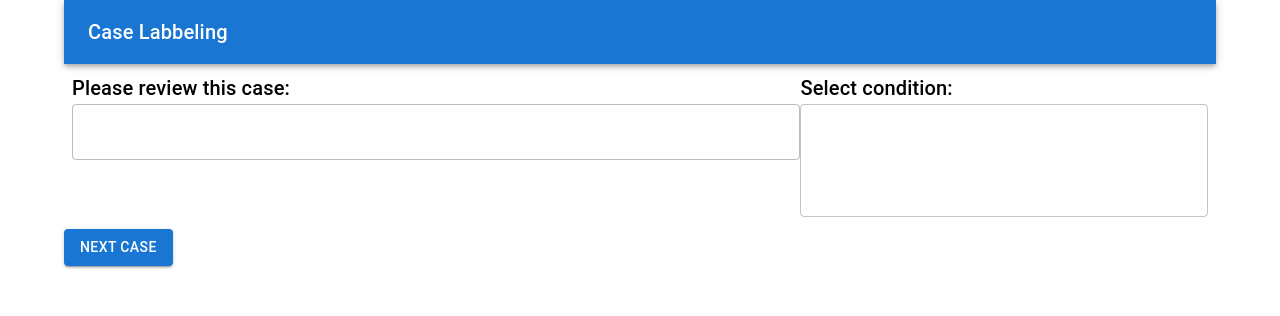
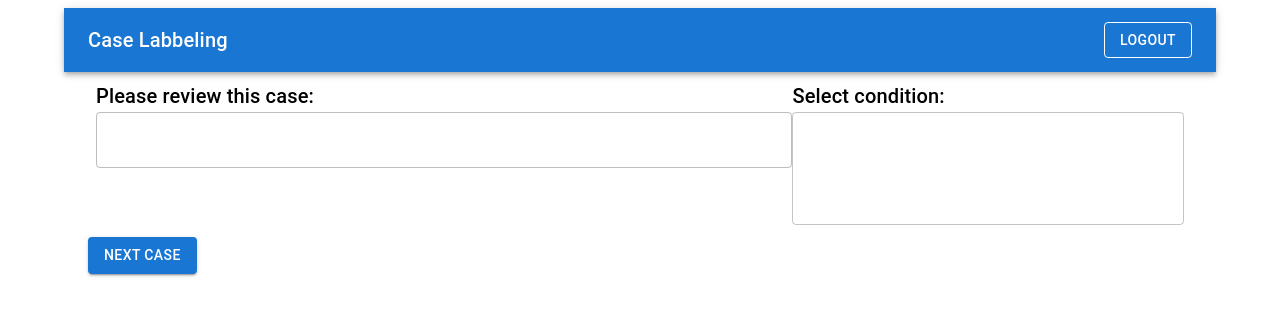
Before and after one commit to ruipgsantos/labeling_fe, a React (Create React App) app: page / in a window 1280 px wide. Shown: the top 316 px of the page. Built offline with nearby package versions, Linux system fonts and the light colour scheme.

Commit message:
pseudo login logic

```diff
--- a/package.json
+++ b/package.json
@@ -5,14 +5,18 @@
   "dependencies": {
     "@emotion/react": "^11.10.5",
     "@emotion/styled": "^11.10.5",
+    "@mui/lab": "^5.0.0-alpha.117",
     "@mui/material": "^5.11.6",
     "@testing-library/jest-dom": "^5.16.5",
     "@testing-library/react": "^13.4.0",
     "@testing-library/user-event": "^13.5.0",
     "@types/jest": "^27.5.2",
+    "@types/js-cookie": "^3.0.2",
     "@types/node": "^16.18.11",
     "@types/react": "^18.0.27",
     "@types/react-dom": "^18.0.10",
+    "axios": "^1.2.4",
+    "js-cookie": "^3.0.1",
     "react": "^18.2.0",
     "react-dom": "^18.2.0",
     "react-scripts": "5.0.1",
--- a/src/App.css
+++ /dev/null
@@ -1,38 +0,0 @@
-.App {
-  text-align: center;
-}
-
-.App-logo {
-  height: 40vmin;
-  pointer-events: none;
-}
-
-@media (prefers-reduced-motion: no-preference) {
-  .App-logo {
-    animation: App-logo-spin infinite 20s linear;
-  }
-}
-
-.App-header {
-  background-color: #282c34;
-  min-height: 100vh;
-  display: flex;
-  flex-direction: column;
-  align-items: center;
-  justify-content: center;
-  font-size: calc(10px + 2vmin);
-  color: white;
-}
-
-.App-link {
-  color: #61dafb;
-}
-
-@keyframes App-logo-spin {
-  from {
-    transform: rotate(0deg);
-  }
-  to {
-    transform: rotate(360deg);
-  }
-}
--- a/src/App.tsx
+++ b/src/App.tsx
@@ -1,19 +1,23 @@
 
-import './App.css';
 import { Select, TextField, Container, Button, Box, AppBar, Toolbar } from "@mui/material"
 import Typography from '@mui/material/Typography';
-import LoginButton from "./components/LoginButton";
+import LoginButton from './components/LoginButton';
+import useLogin from "./hooks/UseLogin";
 
 function App() {
+
+  const { loading, isLoggedIn, loginError, doLogin, doLogout } = useLogin();
+
   return (
     <Container >
       <AppBar position='static'>
-        <Toolbar sx={{ display: "flex" }}>
+        <Toolbar sx={{ display: "flex", justifyContent: "space-between" }}>
           <Typography variant="h6">Case Labbeling</Typography>
-
+          <LoginButton props={{ loading, isLoggedIn, doLogin, doLogout }} />
         </Toolbar>
       </AppBar>
 
+      {isLoggedIn() ? <Container>
         <Box component="main"
           sx={{
             display: "flex",
@@ -35,6 +39,9 @@ function App() {
           <Button variant="contained">Next Case</Button>
         </Box>
       </Container>
+        : <Typography variant='h6'> Please Login</Typography>
+      }
+    </Container >
   );
 }
 
--- a/src/components/LoginButton.tsx
+++ b/src/components/LoginButton.tsx
@@ -1,5 +1,21 @@
-import { Box } from "@mui/material";
+import { Button } from "@mui/material";
+import { LoadingButton } from "@mui/lab";
 
-export default function Conditions() {
-  return <div></div>;
+
+type LoginButtonProps = {
+    doLogin: () => void;
+    doLogout: () => void;
+    loading: boolean;
+    isLoggedIn: () => boolean;
 }
+
+export default function LoginButton({ props }: { props: LoginButtonProps }) {
+
+    const { loading, isLoggedIn, doLogin, doLogout } = props;
+    return <LoadingButton color="inherit" loading={loading} variant="outlined"
+        onClick={() => {
+            isLoggedIn() ? doLogout() : doLogin();
+        }}>
+        {isLoggedIn() ? `Logout` : `Login`}
+    </LoadingButton>;
+}
--- /dev/null
+++ b/src/hooks/UseCookie.tsx
@@ -0,0 +1,29 @@
+import { useCallback, useEffect, useState } from "react";
+import Cookies from "js-cookie";
+
+export default function useCookie<T>({ key, checkEvery, initValue }: { key?: string, checkEvery?: number, initValue?: T }
+): [T, () => T, (val: T) => void] {
+  const [cookieState, setCookieState] = useState<T>(initValue!);
+
+  const setVal = useCallback((val: T) => {
+    Cookies.set(key!, val as string, { expires: 1 });
+    setCookieState(() => val);
+  }, [key]);
+
+  const getVal = useCallback((): T => {
+    return cookieState as T;
+  }, [cookieState]);
+
+  useEffect(() => {
+    setInterval(() => {
+      setCookieState(Cookies.get(key ?? "") as T);
+    }, checkEvery);
+
+    const currCookie = Cookies.get(key ?? "") as T;
+    if (currCookie) {
+      setCookieState(currCookie);
+    }
+  }, []);
+
+  return [cookieState, getVal, setVal];
+};
--- /dev/null
+++ b/src/hooks/UseLogin.tsx
@@ -0,0 +1,51 @@
+import { useCallback, useEffect, useState } from "react";
+import useCookie from "../hooks/UseCookie";
+import axios from "axios";
+
+export default function UseLogin() {
+
+    const [loggedIn, getIsLoggedIn, setIsLoggedIn] = useCookie<boolean>({
+        key: "loggedin",
+    });
+
+    const [loginError, setLoginError] = useState<string>();
+    const [loading, setLoading] = useState<boolean>(false);
+
+    const isLoggedIn = useCallback(() => {
+        return `${loggedIn}` === 'false' ? false : true;
+    }, [loggedIn])
+
+    const doLogin = useCallback(async () => {
+        console.log(`${process.env.REACT_APP_SERVER_URL ?? ""}/auth/login`)
+        setLoginError(undefined);
+        try {
+            setLoading(true);
+            const res = await axios.post(`${process.env.REACT_APP_SERVER_URL ?? ""}/auth/login`,
+                {
+                    username: "drdre",
+                    password: "thechronic"
+                },
+                {
+                    headers: {
+                        Accept: "application/json",
+                        "Content-Type": "application/json;charset=UTF-8",
+                    },
+                })
+
+            if (res.status === 200) {
+                setIsLoggedIn(true);
+            }
+        } catch (e) {
+            setLoginError("Could not login.");
+            console.info(e);
+        } finally {
+            setLoading(false);
+        }
+    }, [setIsLoggedIn])
+
+    const doLogout = useCallback(() => {
+        setIsLoggedIn(false);
+    }, [setIsLoggedIn])
+
+    return { loading, isLoggedIn, loginError, doLogin, doLogout }
+}
--- a/src/index.css
+++ /dev/null
@@ -1,13 +0,0 @@
-body {
-  margin: 0;
-  font-family: -apple-system, BlinkMacSystemFont, 'Segoe UI', 'Roboto', 'Oxygen',
-    'Ubuntu', 'Cantarell', 'Fira Sans', 'Droid Sans', 'Helvetica Neue',
-    sans-serif;
-  -webkit-font-smoothing: antialiased;
-  -moz-osx-font-smoothing: grayscale;
-}
-
-code {
-  font-family: source-code-pro, Menlo, Monaco, Consolas, 'Courier New',
-    monospace;
-}
--- a/src/index.tsx
+++ b/src/index.tsx
@@ -1,13 +1,10 @@
 import React from 'react';
 import ReactDOM from 'react-dom/client';
-import './index.css';
 import App from './App';
 
 const root = ReactDOM.createRoot(
   document.getElementById('root') as HTMLElement
 );
 root.render(
-  <React.StrictMode>
-    <App />
-  </React.StrictMode>
+  <App />
 );
```
Also changed, not shown: 2 other files (tests, documents, lock files or other folders). Lines whose indentation alone changed are shown as unchanged.
